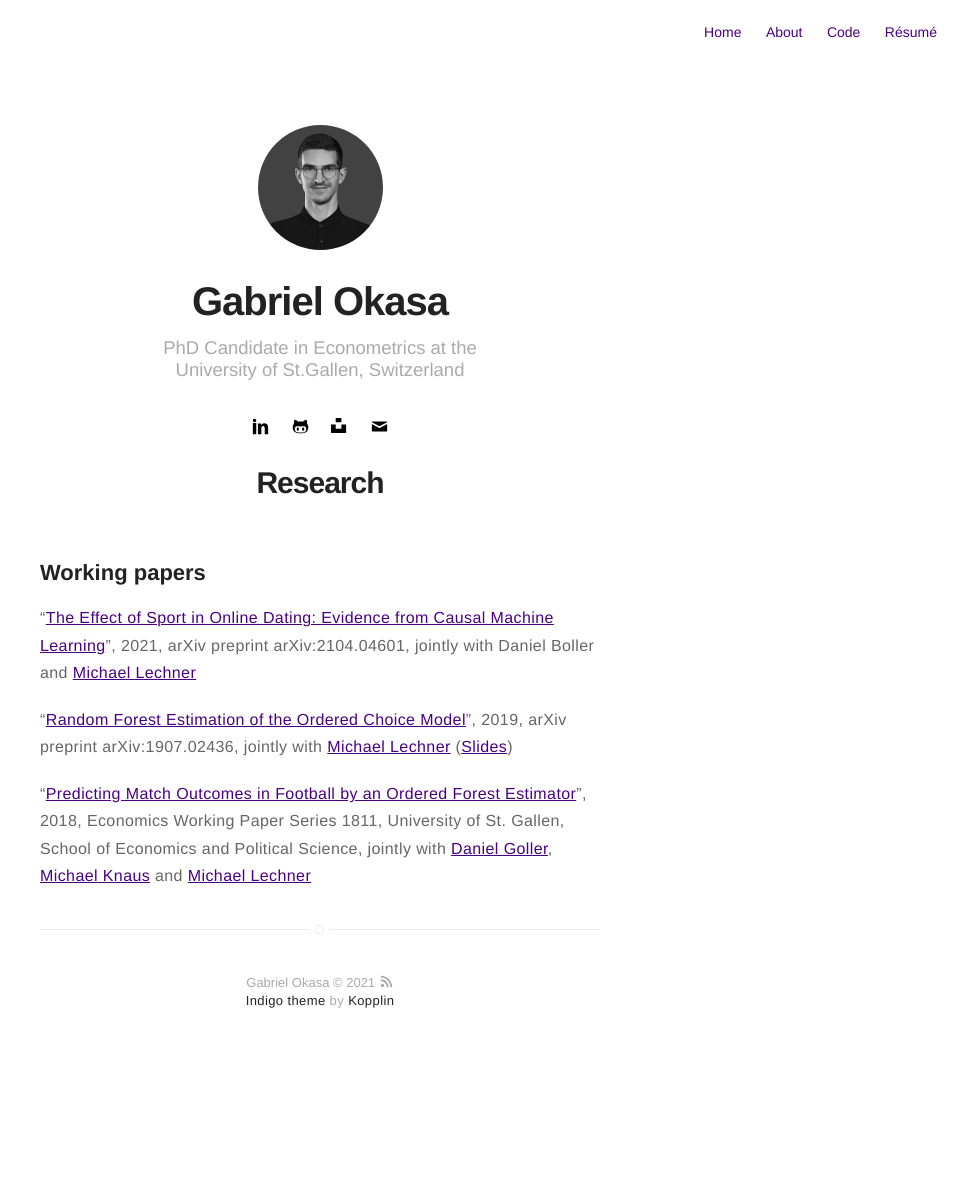
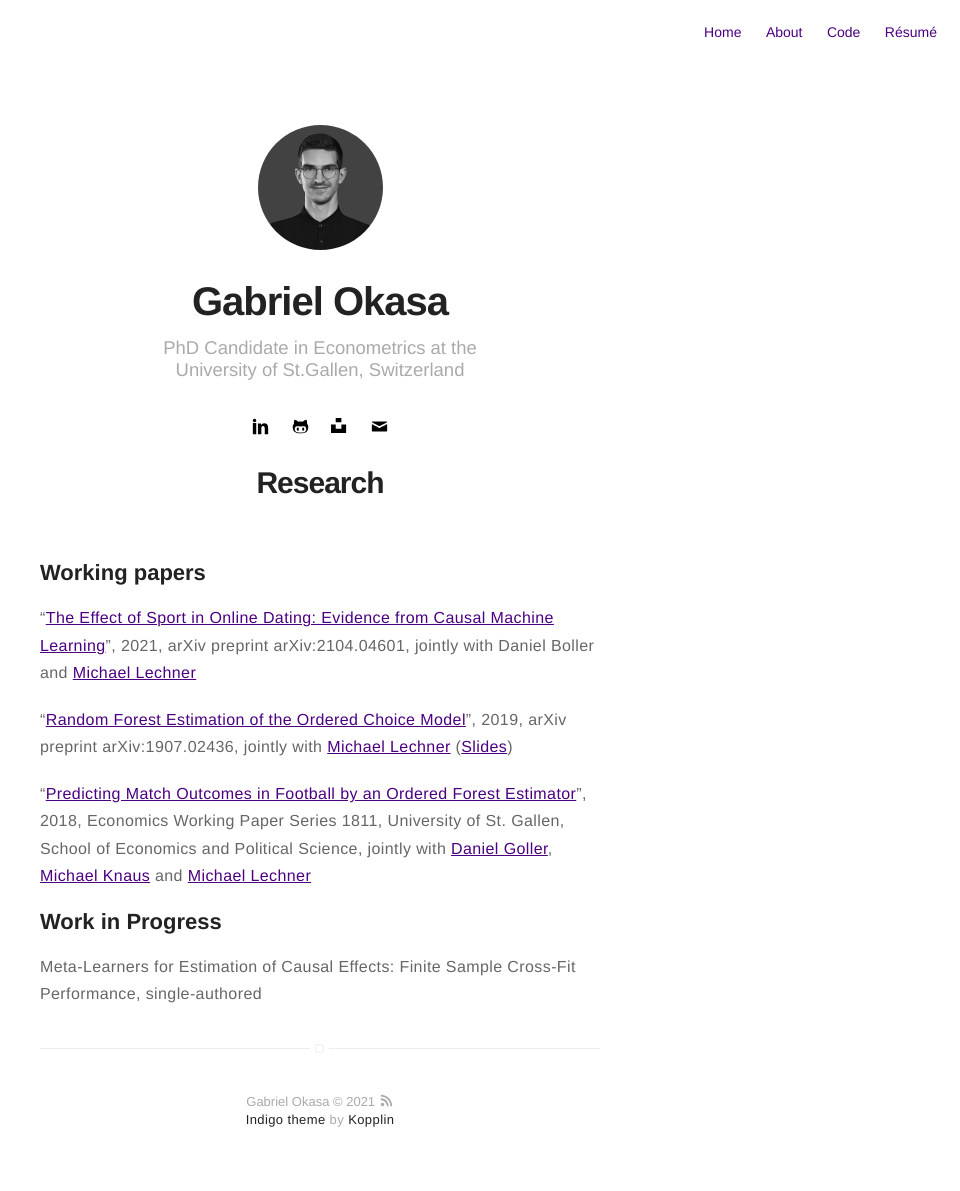
Before and after one commit to okasag/okasag.github.io, a Jekyll site: the page built from research.md, in a window 1280 px wide. Shown: the whole page, without its empty margins (320-1280 px from the left). Built offline with Jekyll 4.4.1, drawn with Linux system fonts in a browser that asks for light colours; before the commit the page ends 1072 px from its top, so only the background shows below that.

Commit message:
research update

```diff
--- a/research.md
+++ b/research.md
@@ -13,3 +13,7 @@ layout: page
 
 
 "[Predicting Match Outcomes in Football by an Ordered Forest Estimator](http://ux-tauri.unisg.ch/RePEc/usg/econwp/EWP-1811.pdf)", 2018,  Economics Working Paper Series 1811, University of St. Gallen, School of Economics and Political Science, jointly with [Daniel Goller](https://sites.google.com/site/mrdanielgoller), [Michael Knaus](https://mcknaus.github.io/) and [Michael Lechner](https://www.michael-lechner.eu/)
+
+## Work in Progress
+
+Meta-Learners for Estimation of Causal Effects: Finite Sample Cross-Fit Performance, single-authored
```
Also changed, not shown: about.md (+3 -3 lines).
